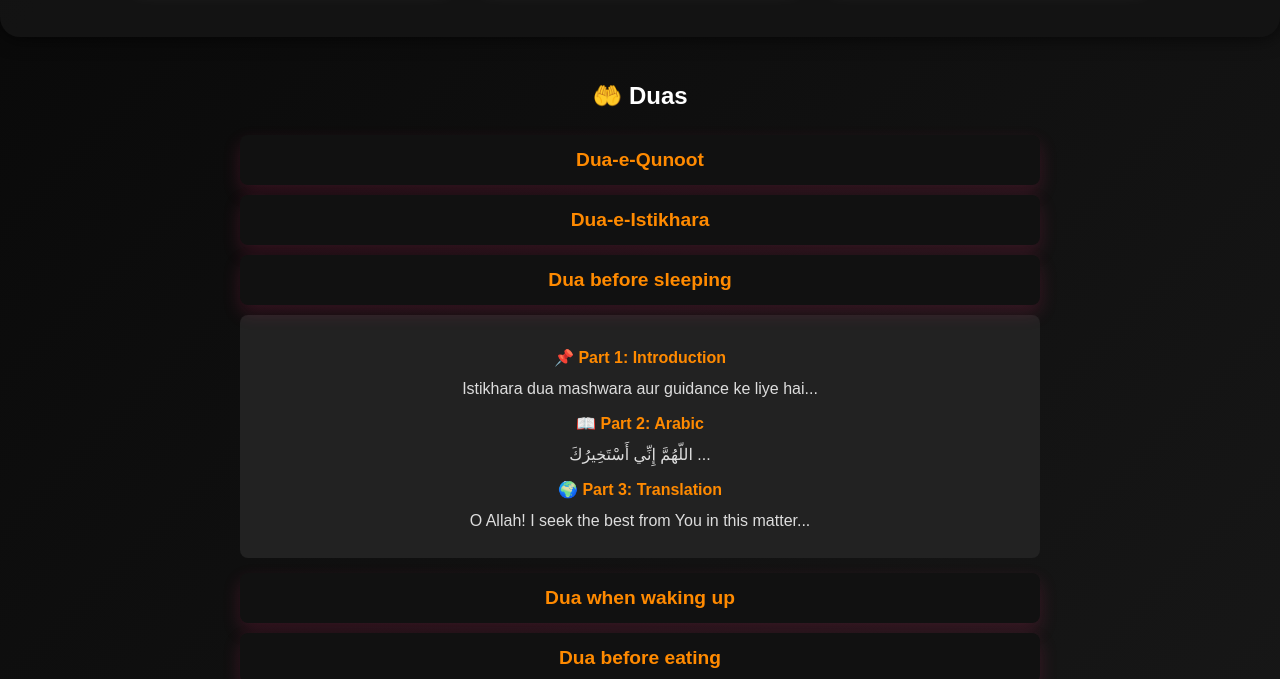
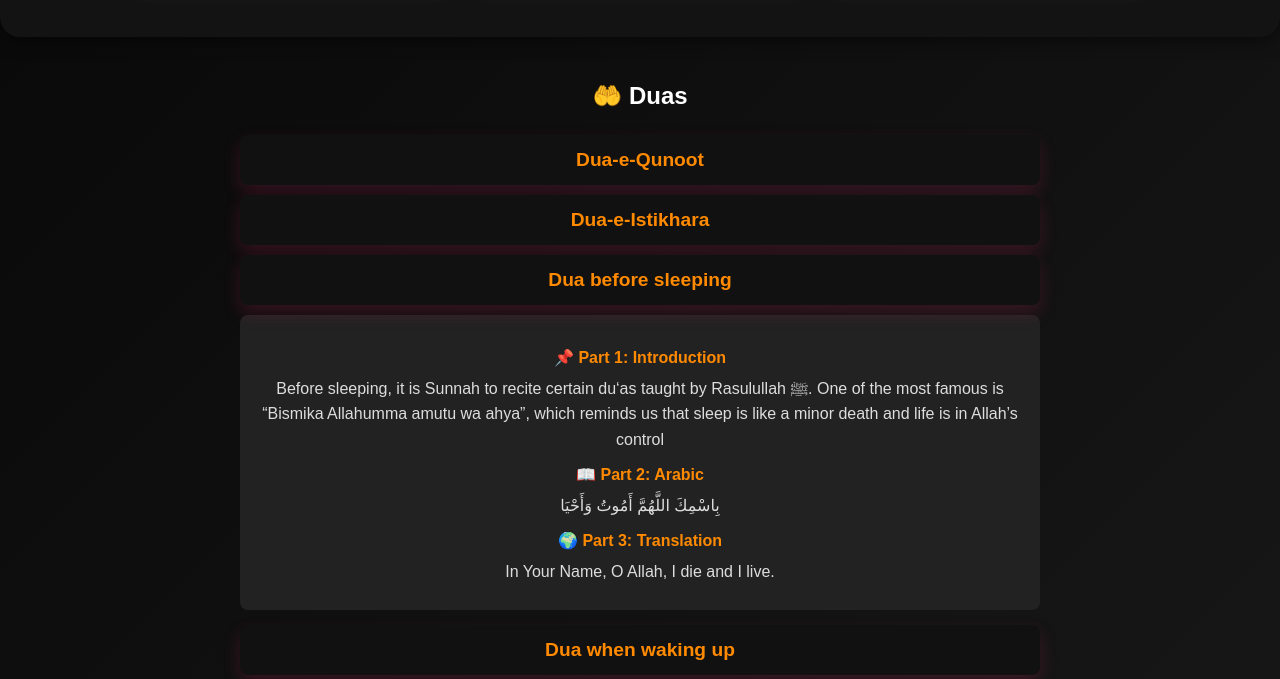
Before and after one commit to rahmatkhan1/project-deen, a plain HTML site: page frontend/index.html in a window 1280 px wide. Both pictures are taken after a click on the button "Dua before sleeping". Shown: the part 1469-2148 px from the top of the page. Drawn offline with Linux system fonts and the light colour scheme; a web font is replaced by a local one.

Commit message:
Added more features

```diff
--- a/frontend/index.html
+++ b/frontend/index.html
@@ -5,7 +5,10 @@
   <title>Towards Allah</title>
   <link rel="stylesheet" href="style.css">
   <!-- Arabic fonts -->
+
   <link href="https://fonts.googleapis.com/css2?family=Amiri&family=Scheherazade+New&display=swap" rel="stylesheet">
+<link rel="icon" href="fav.ico" type="image/x-icon">
+
 </head>
 <body>
 <!-- Welcome Section (h2 only) -->
@@ -238,13 +241,13 @@ And make me pleased with it.</p>
     <button class="accordion">Dua before sleeping</button>
     <div class="panel">
       <h4>📌 Part 1: Introduction</h4>
-      <p>Istikhara dua mashwara aur guidance ke liye hai...</p>
+      <p>Before sleeping, it is Sunnah to recite certain du‘as taught by Rasulullah ﷺ. One of the most famous is “Bismika Allahumma amutu wa ahya”, which reminds us that sleep is like a minor death and life is in Allah’s control</p>
 
       <h4>📖 Part 2: Arabic</h4>
-      <p>اللّهُمَّ إِنِّي أَسْتَخِيرُكَ ...</p>
+      <p>بِاسْمِكَ اللَّهُمَّ أَمُوتُ وَأَحْيَا</p>
 
       <h4>🌍 Part 3: Translation</h4>
-      <p>O Allah! I seek the best from You in this matter...</p>
+      <p>In Your Name, O Allah, I die and I live.</p>
     </div>
   </div>
    <!-- Dua 4 -->
@@ -252,13 +255,13 @@ And make me pleased with it.</p>
     <button class="accordion">Dua when waking up</button>
     <div class="panel">
       <h4>📌 Part 1: Introduction</h4>
-      <p>Istikhara dua mashwara aur guidance ke liye hai...</p>
+      <p>When a person wakes up, it is Sunnah to remember Allah ﷻ and thank Him for giving life again after sleep, which is like a minor death.</p>
 
       <h4>📖 Part 2: Arabic</h4>
-      <p>اللّهُمَّ إِنِّي أَسْتَخِيرُكَ ...</p>
+      <p>الْحَمْدُ لِلَّهِ الَّذِي أَحْيَانَا بَعْدَ مَا أَمَاتَنَا وَإِلَيْهِ النُّشُورُ</p>
 
       <h4>🌍 Part 3: Translation</h4>
-      <p>O Allah! I seek the best from You in this matter...</p>
+      <p>All praise is for Allah who gave us life after having taken it from us, and unto Him is the resurrection.</p>
     </div>
   </div>
     <!-- Dua 5 -->
@@ -266,13 +269,13 @@ And make me pleased with it.</p>
     <button class="accordion">Dua before eating</button>
     <div class="panel">
       <h4>📌 Part 1: Introduction</h4>
-      <p>Istikhara dua mashwara aur guidance ke liye hai...</p>
+      <p>Before starting to eat, it is Sunnah to remember Allah’s name. This brings barakah (blessing) in the food and keeps Shayṭān away from partaking in it.</p>
 
       <h4>📖 Part 2: Arabic</h4>
-      <p>اللّهُمَّ إِنِّي أَسْتَخِيرُكَ ...</p>
+      <p>بِسْمِ اللَّهِ</p>
 
       <h4>🌍 Part 3: Translation</h4>
-      <p>O Allah! I seek the best from You in this matter...</p>
+      <p>In the name of Allah.</p>
     </div>
   </div>
 
@@ -281,13 +284,13 @@ And make me pleased with it.</p>
     <button class="accordion">Dua after eating</button>
     <div class="panel">
       <h4>📌 Part 1: Introduction</h4>
-      <p>Istikhara dua mashwara aur guidance ke liye hai...</p>
+      <p>After finishing food, it is Sunnah to thank Allah ﷻ for the blessing of food and drink. Rasulullah ﷺ taught short and long duas of gratitude</p>
 
       <h4>📖 Part 2: Arabic</h4>
-      <p>اللّهُمَّ إِنِّي أَسْتَخِيرُكَ ...</p>
+      <p>الْحَمْدُ لِلَّهِ الَّذِي أَطْعَمَنِي هَذَا وَرَزَقَنِيهِ مِنْ غَيْرِ حَوْلٍ مِنِّي وَلَا قُوَّةٍ</p>
 
       <h4>🌍 Part 3: Translation</h4>
-      <p>O Allah! I seek the best from You in this matter...</p>
+      <p>All praise is for Allah who fed me this and provided it for me without any power nor might from myself.</p>
     </div>
   </div>
    <!-- Dua 7 -->
@@ -295,13 +298,13 @@ And make me pleased with it.</p>
     <button class="accordion">Dua for forgiveness</button>
     <div class="panel">
       <h4>📌 Part 1: Introduction</h4>
-      <p>Istikhara dua mashwara aur guidance ke liye hai...</p>
+      <p>Seeking forgiveness (Istighfar) is one of the best acts a Muslim can do. Rasulullah ﷺ himself used to seek forgiveness from Allah more than 70 times a day. One of the most comprehensive duas is known as Sayyidul Istighfar (the master of seeking forgiveness).</p>
 
       <h4>📖 Part 2: Arabic</h4>
-      <p>اللّهُمَّ إِنِّي أَسْتَخِيرُكَ ...</p>
+      <p>اللَّهُمَّ أَنْتَ رَبِّي لَا إِلَهَ إِلَّا أَنْتَ، خَلَقْتَنِي وَأَنَا عَبْدُكَ، وَأَنَا عَلَى عَهْدِكَ وَوَعْدِكَ مَا اسْتَطَعْتُ، أَعُوذُ بِكَ مِنْ شَرِّ مَا صَنَعْتُ، أَبُوءُ لَكَ بِنِعْمَتِكَ عَلَيَّ، وَأَبُوءُ بِذَنْبِي، فَاغْفِرْ لِي، فَإِنَّهُ لَا يَغْفِرُ الذُّنُوبَ إِلَّا أَنْتَ</p>
 
       <h4>🌍 Part 3: Translation</h4>
-      <p>O Allah! I seek the best from You in this matter...</p>
+      <p>O Allah, You are my Lord, none has the right to be worshipped except You. You created me and I am Your servant, and I am faithful to my covenant and my promise as much as I am able. I seek refuge in You from the evil of what I have done. I acknowledge before You all the blessings You have bestowed upon me, and I confess to You all my sins. So forgive me, for surely none can forgive sins except You.</p>
     </div>
   </div>
     <!-- Dua 8 -->
@@ -309,13 +312,13 @@ And make me pleased with it.</p>
     <button class="accordion">Dua for parents</button>
     <div class="panel">
       <h4>📌 Part 1: Introduction</h4>
-      <p>Istikhara dua mashwara aur guidance ke liye hai...</p>
+      <p>Islam places great importance on respecting and making dua for parents. The Qur’an itself teaches us a beautiful supplication to make for them.</p>
 
       <h4>📖 Part 2: Arabic</h4>
-      <p>اللّهُمَّ إِنِّي أَسْتَخِيرُكَ ...</p>
+      <p>رَبِّ ارْحَمْهُمَا كَمَا رَبَّيَانِي صَغِيرًا</p>
 
       <h4>🌍 Part 3: Translation</h4>
-      <p>O Allah! I seek the best from You in this matter...</p>
+      <p>My Lord, have mercy upon them as they brought me up when I was small</p>
     </div>
   </div>
      <!-- Dua 9 -->
@@ -323,13 +326,13 @@ And make me pleased with it.</p>
     <button class="accordion">Dua when entering the mosque</button>
     <div class="panel">
       <h4>📌 Part 1: Introduction</h4>
-      <p>Istikhara dua mashwara aur guidance ke liye hai...</p>
+      <p>When entering the masjid, it is Sunnah to enter with the right foot first, send salutations upon Rasulullah ﷺ, and make dua for Allah’s mercy and blessings.</p>
 
       <h4>📖 Part 2: Arabic</h4>
-      <p>اللّهُمَّ إِنِّي أَسْتَخِيرُكَ ...</p>
+      <p>اللَّهُمَّ افْتَحْ لِي أَبْوَابَ رَحْمَتِكَ</p>
 
       <h4>🌍 Part 3: Translation</h4>
-      <p>O Allah! I seek the best from You in this matter...</p>
+      <p>O Allah, open for me the doors of Your mercy.</p>
     </div>
   </div>
 
@@ -338,13 +341,13 @@ And make me pleased with it.</p>
     <button class="accordion">Dua when leaving the mosque</button>
     <div class="panel">
       <h4>📌 Part 1: Introduction</h4>
-      <p>Istikhara dua mashwara aur guidance ke liye hai...</p>
+      <p>When leaving the masjid, it is Sunnah to step out with the left foot first and make dua asking Allah ﷻ for His bounty and blessings.</p>
 
       <h4>📖 Part 2: Arabic</h4>
-      <p>اللّهُمَّ إِنِّي أَسْتَخِيرُكَ ...</p>
+      <p>اللَّهُمَّ إِنِّي أَسْأَلُكَ مِنْ فَضْلِكَ</p>
 
       <h4>🌍 Part 3: Translation</h4>
-      <p>O Allah! I seek the best from You in this matter...</p>
+      <p>O Allah, I ask You from Your bounty.</p>
     </div>
   </div>
 
@@ -353,13 +356,13 @@ And make me pleased with it.</p>
     <button class="accordion">Dua for protection</button>
     <div class="panel">
       <h4>📌 Part 1: Introduction</h4>
-      <p>Istikhara dua mashwara aur guidance ke liye hai...</p>
+      <p>For safety and protection from harm, evil, and shayṭān, Rasulullah ﷺ taught many duas. One of the most comprehensive is to seek refuge in Allah’s perfect words.</p>
 
       <h4>📖 Part 2: Arabic</h4>
-      <p>اللّهُمَّ إِنِّي أَسْتَخِيرُكَ ...</p>
+      <p>أَعُوذُ بِكَلِمَاتِ اللَّهِ التَّامَّاتِ مِنْ شَرِّ مَا خَلَقَ</p>
 
       <h4>🌍 Part 3: Translation</h4>
-      <p>O Allah! I seek the best from You in this matter...</p>
+      <p>I seek refuge in the Perfect Words of Allah from the evil of what He has created.</p>
     </div>
   </div>
 </section>
```
Also changed, not shown: frontend/pdfs/baqrah.jpeg (deleted), 8 other files.
